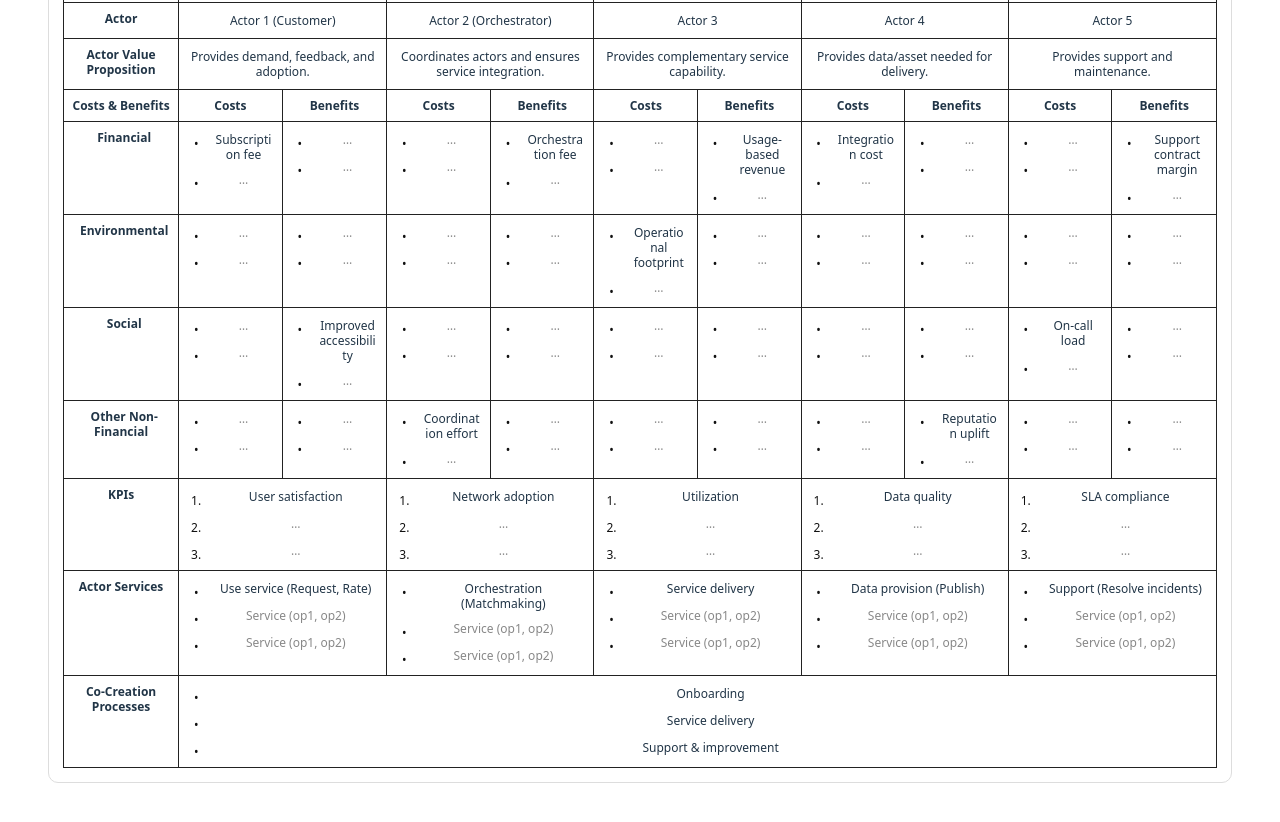
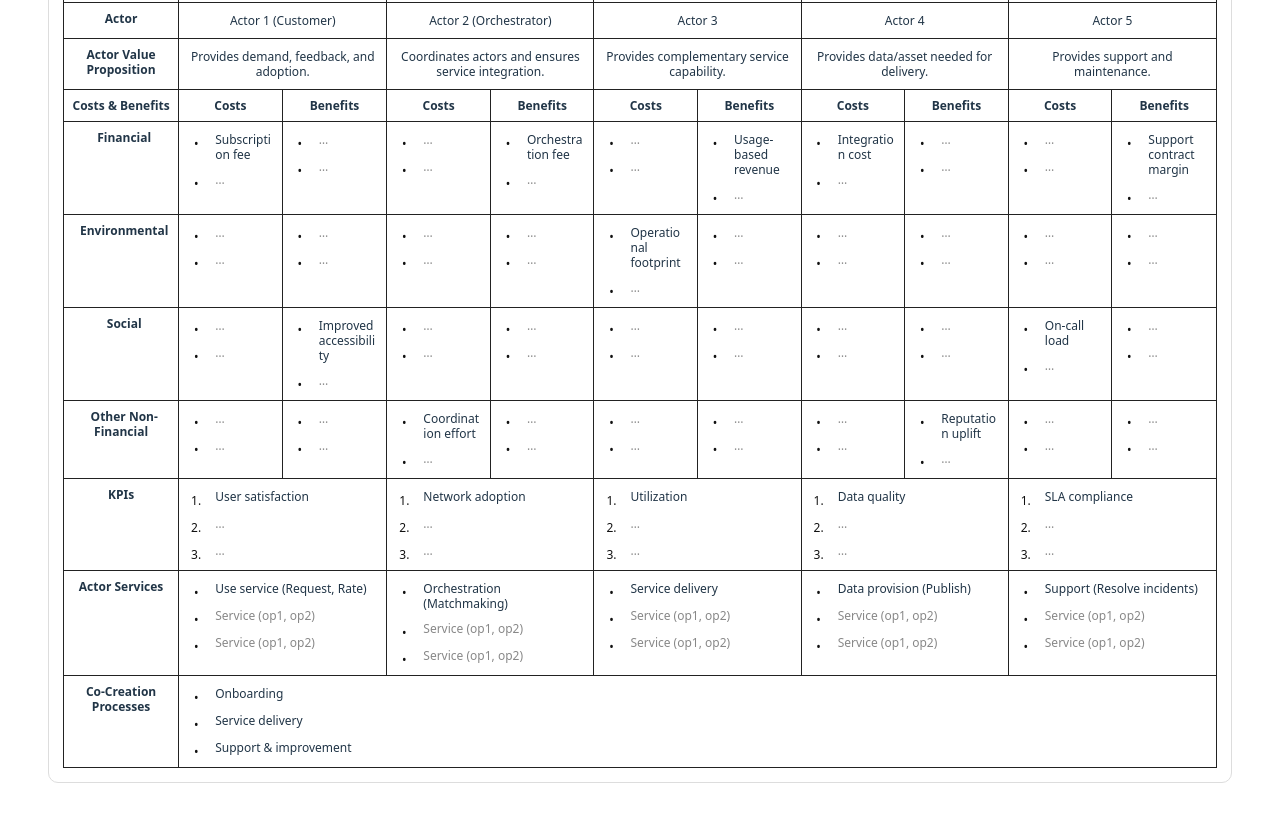
Before and after one commit to bbkaya/cbmx, a React (Vite) app: page / in a window 1280 px wide. Shown: the part 300-1122 px from the top of the page. Built offline with nearby package versions, Linux system fonts and the light colour scheme.

Commit message:
Update CBMXTable.tsx

```diff
--- a/src/components/CBMXTable.tsx
+++ b/src/components/CBMXTable.tsx
@@ -341,7 +341,7 @@ export default function CBMXTable({
               <td style={rowLabelIndentCell}>&nbsp;&nbsp;{label}</td>
               {actors.map((a) => (
                 <React.Fragment key={a.id}>
-                  <td style={cell}>
+                  <td style={cellLeft}>
                     <SlotStack
                       slots={PER_VALUE_TYPE_SLOTS}
                       readOnly={!onChange || a.id.startsWith("EMPTY-")}
@@ -350,7 +350,7 @@ export default function CBMXTable({
                       onCommit={(i, v) => setNthValueItem(a.id, "costs", key, i, v)}
                     />
                   </td>
-                  <td style={cell}>
+                  <td style={cellLeft}>
                     <SlotStack
                       slots={PER_VALUE_TYPE_SLOTS}
                       readOnly={!onChange || a.id.startsWith("EMPTY-")}
@@ -367,7 +367,7 @@ export default function CBMXTable({
           <tr>
             <td style={rowLabelCell}>KPIs</td>
             {actors.map((a) => (
-              <td key={a.id} colSpan={2} style={cell}>
+              <td key={a.id} colSpan={2} style={cellLeft}>
                 <SlotStack
                   slots={KPI_SLOTS}
                   readOnly={!onChange || a.id.startsWith("EMPTY-")}
@@ -383,7 +383,7 @@ export default function CBMXTable({
           <tr>
             <td style={rowLabelCell}>Actor Services</td>
             {actors.map((a) => (
-              <td key={a.id} colSpan={2} style={cell}>
+              <td key={a.id} colSpan={2} style={cellLeft}>
                 <SlotStack
                   slots={SERVICE_SLOTS}
                   readOnly={!onChange || a.id.startsWith("EMPTY-")}
@@ -397,7 +397,7 @@ export default function CBMXTable({
 
           <tr>
             <td style={rowLabelCell}>Co-Creation Processes</td>
-            <td colSpan={colspanNetwork} style={cell}>
+            <td colSpan={colspanNetwork} style={cellLeft}>
               <SlotStack
                 slots={PROCESS_SLOTS}
                 readOnly={!onChange}
@@ -667,3 +667,8 @@ const networkCell: React.CSSProperties = {
   ...baseCell,
   fontWeight: 600,
 };
+
+const cellLeft: React.CSSProperties = {
+  ...baseCell,
+  textAlign: "left",
+};
```
